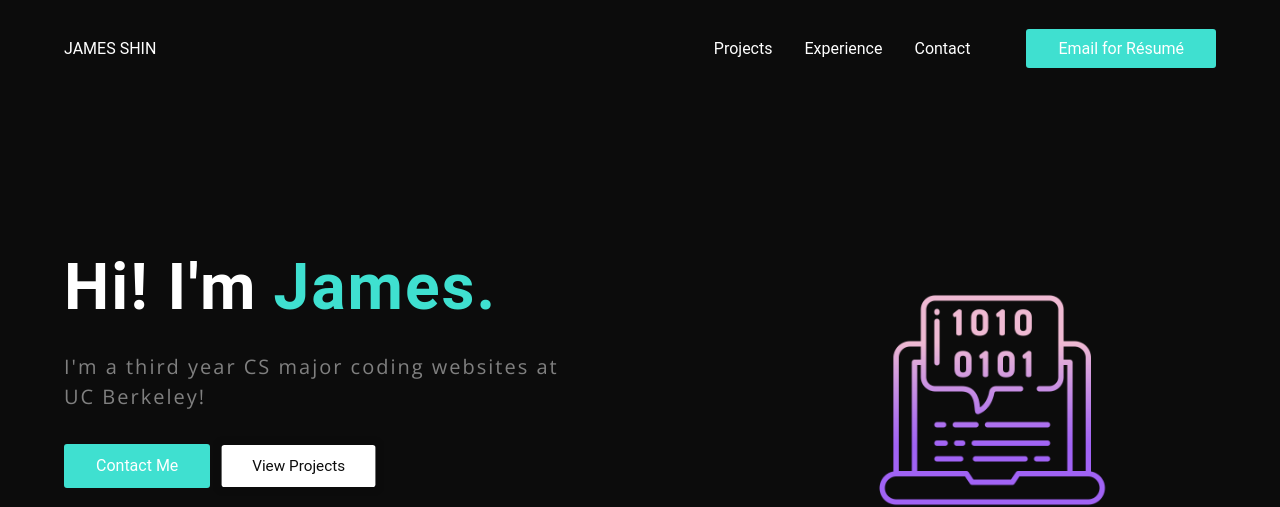
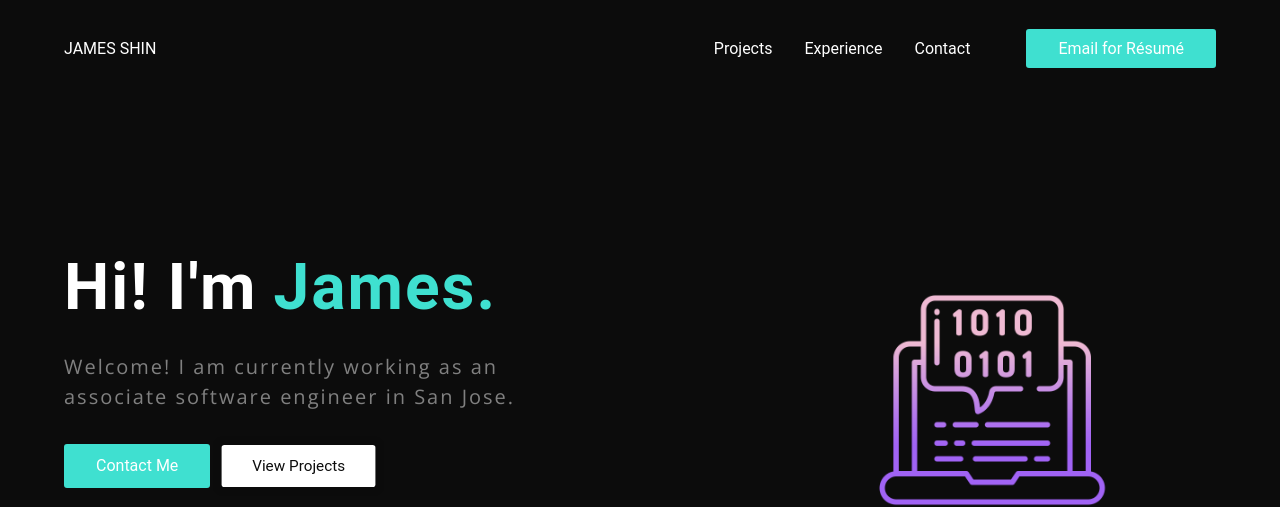
Before and after one commit to jamesshin5/jamesshin, a Gatsby site: page / in a window 1280 px wide. Shown: the top 507 px of the page. Built offline with nearby package versions, Linux system fonts and the light colour scheme; Gatsby itself is replaced by a stand-in of ours.

Commit message:
Update Hero.js

```diff
--- a/src/components/Hero.js
+++ b/src/components/Hero.js
@@ -14,7 +14,7 @@ const Hero = () => {
             <HeroH1 data-sal="slide-down" data-sal-easing="ease" data-sal-duration="2000" data-sal-delay="250">Hi! I'm </HeroH1>
             <HeroH1 blue="true" end="true"> James.</HeroH1>
           </Horizontal>
-          <HeroP data-sal="slide-up" data-sal-easing="ease" data-sal-duration="2000" data-sal-delay="250">I'm a third year CS major coding websites at UC Berkeley!</HeroP>
+          <HeroP data-sal="slide-up" data-sal-easing="ease" data-sal-duration="2000" data-sal-delay="250">Welcome! I am currently working as an associate software engineer in San Jose.</HeroP>
           <Horizontal>
           <ContactButton
             round="true"
```
